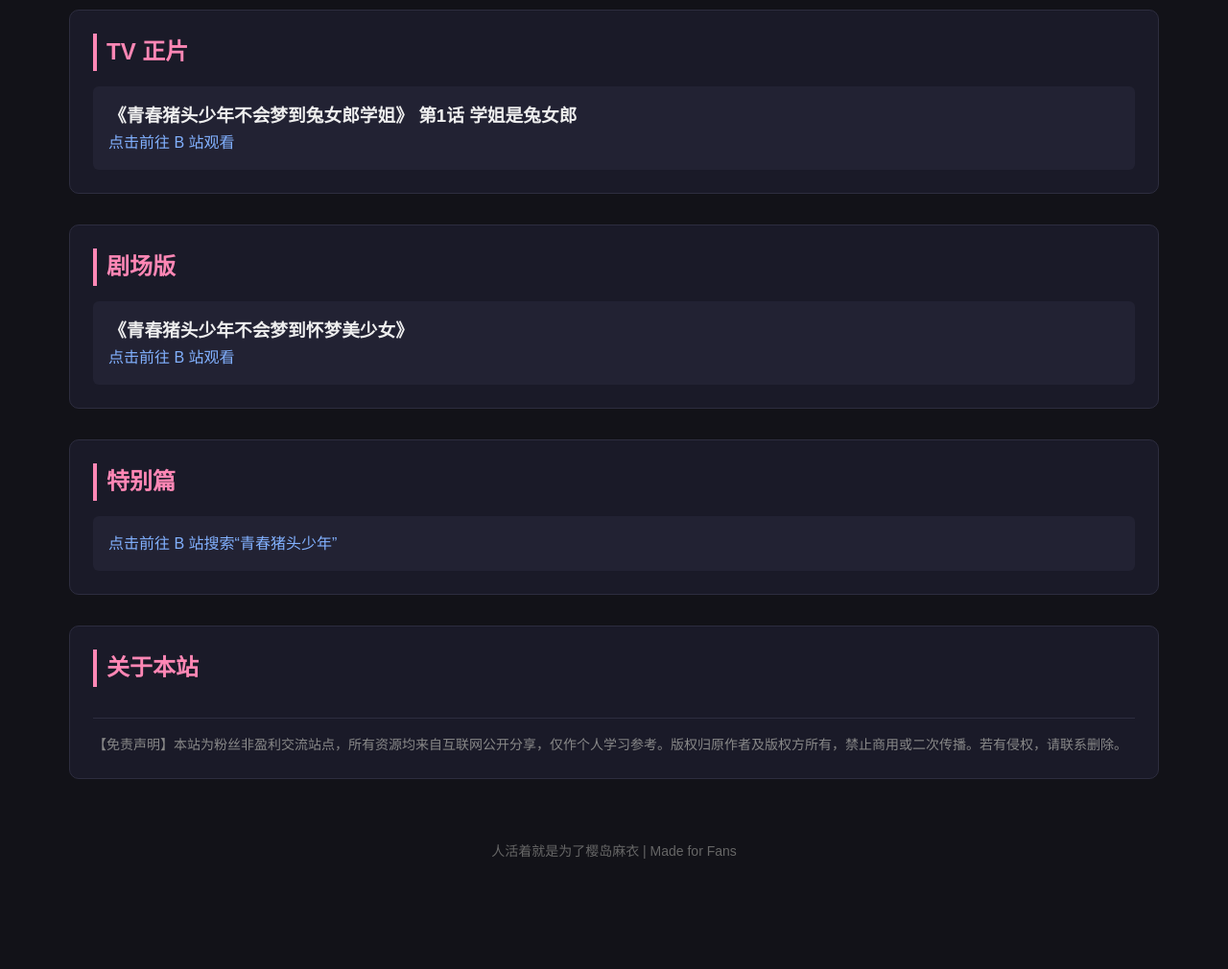
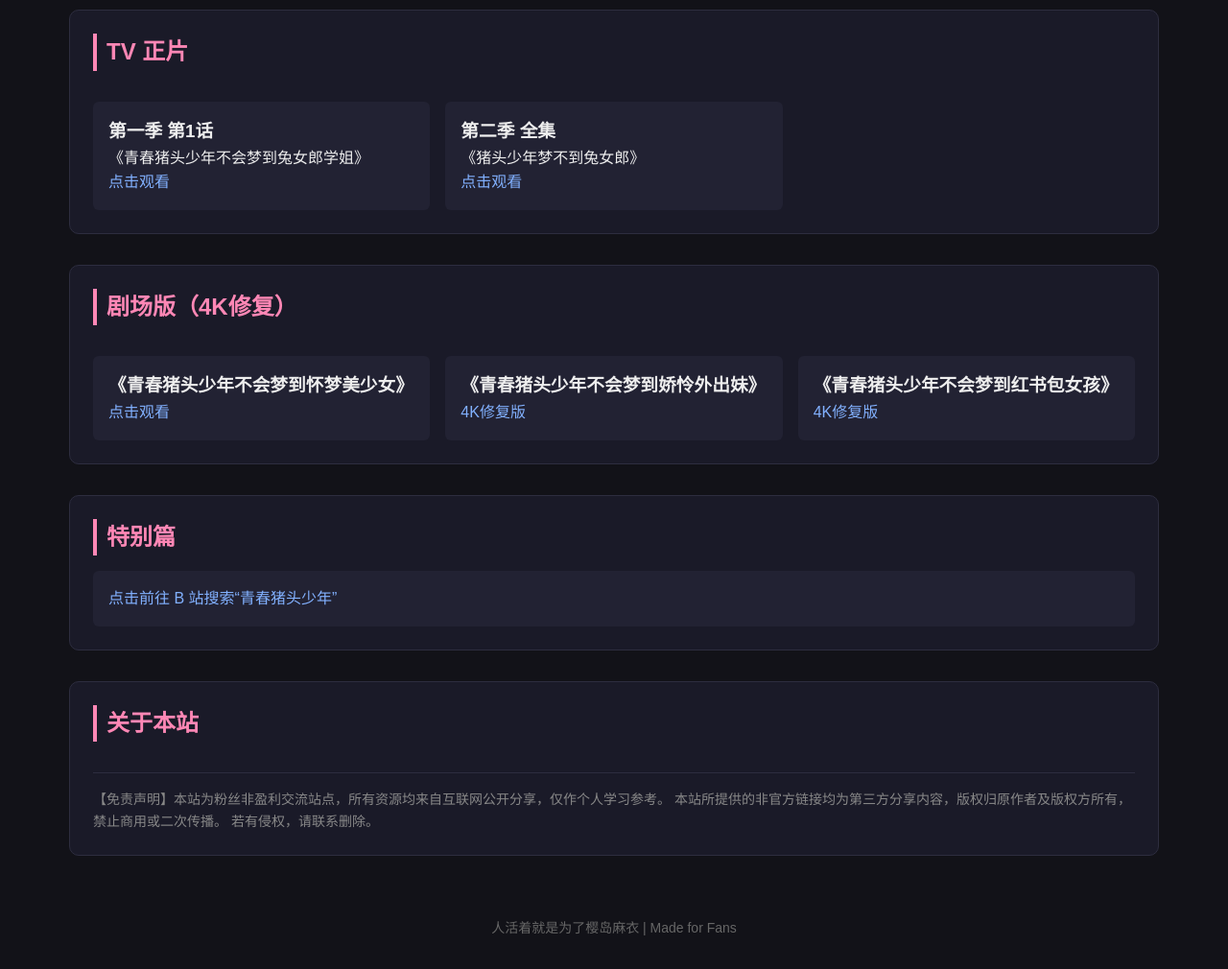
Before and after one commit to lugui906/mayi, a plain HTML site: page index.html in a window 1280 px wide. Shown: the part 660-1670 px from the top of the page at 96% size. Before the commit the page ends 1590 px from the top, so only its background shows below. Drawn offline with Linux system fonts and the light colour scheme.

Commit message:
Update index.html

```diff
--- a/index.html
+++ b/index.html
@@ -24,6 +24,7 @@
         .img-container { display: flex; flex-wrap: wrap; gap: 1rem; margin-top: 1rem; }
         .img-item { width: calc(33.333% - 1rem); border-radius: 6px; overflow: hidden; }
         .img-item img { width: 100%; height: auto; display: block; }
+        .resource-grid { display: grid; grid-template-columns: repeat(auto-fill, minmax(300px, 1fr)); gap: 1rem; margin-top: 1rem; }
     </style>
 </head>
 <body>
@@ -55,18 +56,36 @@
         <!-- TV 正片 -->
         <div class="card" id="anime">
             <h2>TV 正片</h2>
-            <div class="item">
-                <h3>《青春猪头少年不会梦到兔女郎学姐》 第1话 学姐是兔女郎</h3>
-                <a href="https://b23.tv/ep251076" target="_blank" rel="noopener noreferrer">点击前往 B 站观看</a>
+            <div class="resource-grid">
+                <div class="item">
+                    <h3>第一季 第1话</h3>
+                    <p>《青春猪头少年不会梦到兔女郎学姐》</p>
+                    <a href="https://b23.tv/ep251076" target="_blank" rel="noopener noreferrer">点击观看</a>
+                </div>
+                <div class="item">
+                    <h3>第二季 全集</h3>
+                    <p>《猪头少年梦不到兔女郎》</p>
+                    <a href="https://b23.tv/rs5xErU" target="_blank" rel="noopener noreferrer">点击观看</a>
+                </div>
             </div>
         </div>
 
         <!-- 剧场版 -->
         <div class="card" id="movie">
-            <h2>剧场版</h2>
-            <div class="item">
-                <h3>《青春猪头少年不会梦到怀梦美少女》</h3>
-                <a href="https://b23.tv/ep291775" target="_blank" rel="noopener noreferrer">点击前往 B 站观看</a>
+            <h2>剧场版（4K修复）</h2>
+            <div class="resource-grid">
+                <div class="item">
+                    <h3>《青春猪头少年不会梦到怀梦美少女》</h3>
+                    <a href="https://b23.tv/ep291775" target="_blank" rel="noopener noreferrer">点击观看</a>
+                </div>
+                <div class="item">
+                    <h3>《青春猪头少年不会梦到娇怜外出妹》</h3>
+                    <a href="https://b23.tv/fCN5Dcf" target="_blank" rel="noopener noreferrer">4K修复版</a>
+                </div>
+                <div class="item">
+                    <h3>《青春猪头少年不会梦到红书包女孩》</h3>
+                    <a href="https://b23.tv/i4etHoQ" target="_blank" rel="noopener noreferrer">4K修复版</a>
+                </div>
             </div>
         </div>
 
@@ -82,7 +101,9 @@
         <div class="card" id="about">
             <h2>关于本站</h2>
             <p class="disclaimer">
-                【免责声明】本站为粉丝非盈利交流站点，所有资源均来自互联网公开分享，仅作个人学习参考。版权归原作者及版权方所有，禁止商用或二次传播。若有侵权，请联系删除。
+                【免责声明】本站为粉丝非盈利交流站点，所有资源均来自互联网公开分享，仅作个人学习参考。
+                本站所提供的非官方链接均为第三方分享内容，版权归原作者及版权方所有，禁止商用或二次传播。
+                若有侵权，请联系删除。
             </p>
         </div>
     </div>
```
